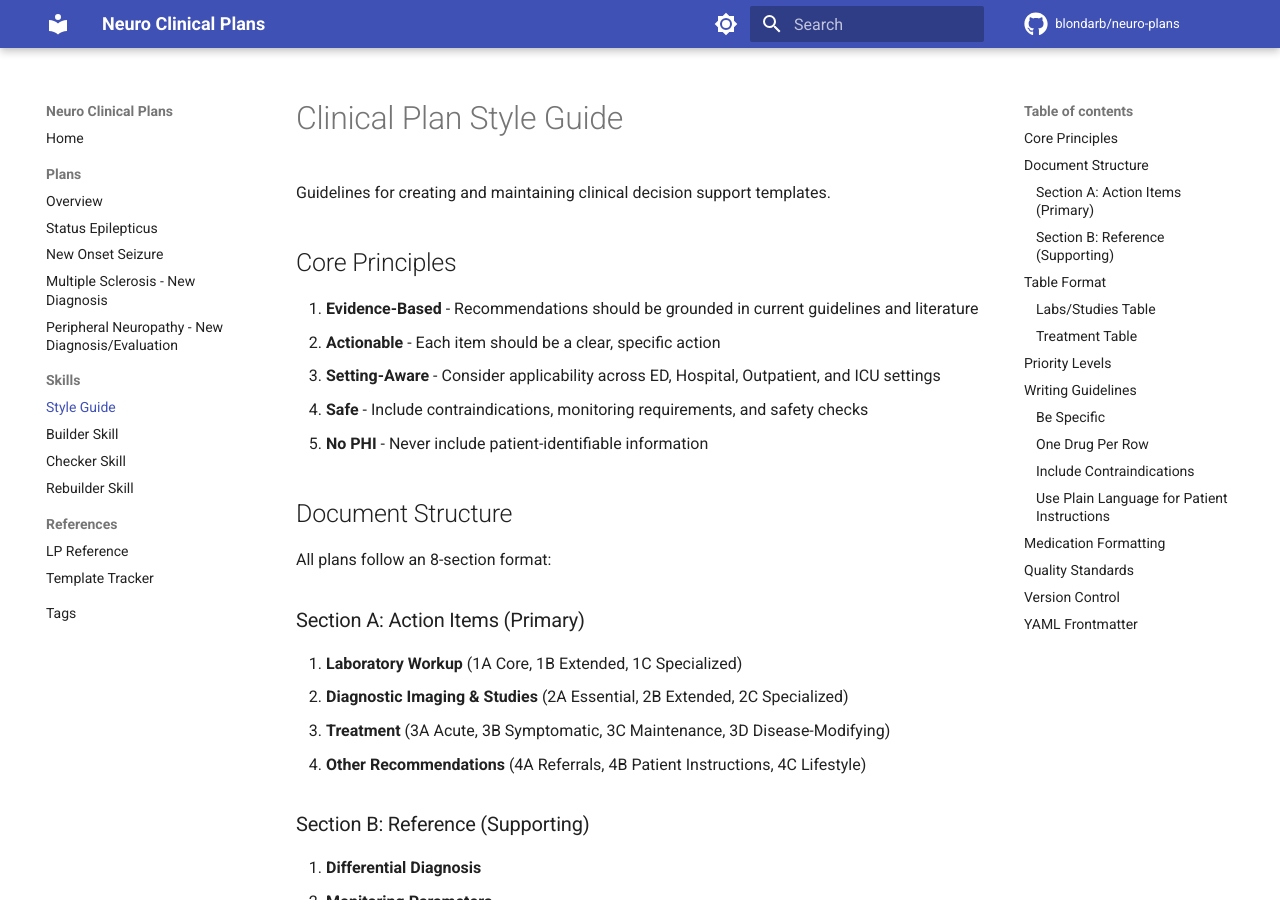
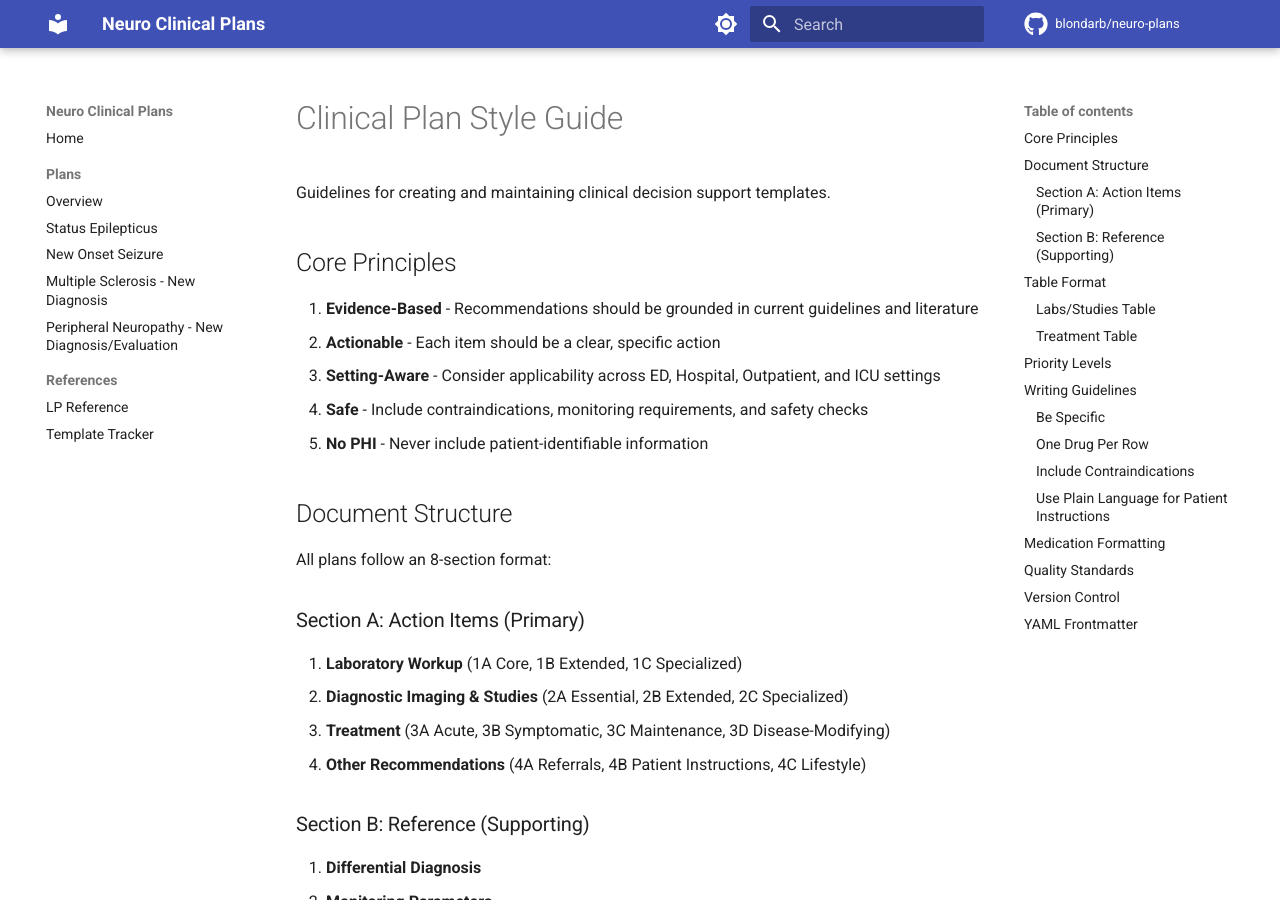
Before and after one commit to blondarb/neuro-plans, an MkDocs documentation site: the page built from docs/skills/style-guide.md, in a window 1280 px wide and 900 px high. Built offline with MkDocs 1.6.1 and Material for MkDocs 9.7.7, drawn with Linux system fonts in a browser that asks for light colours; comment, search, counter and statistics services are not loaded.

Commit message:
Hide skills section from navigation

```diff
--- a/mkdocs.yml
+++ b/mkdocs.yml
@@ -67,12 +67,6 @@ nav:
     - plans/new-onset-seizure.md
     - plans/ms-new-diagnosis.md
     - plans/peripheral-neuropathy.md
-  - Skills:
-    - Style Guide: skills/style-guide.md
-    - Builder Skill: skills/neuro-builder-skill.md
-    - Checker Skill: skills/neuro-checker-skill.md
-    - Rebuilder Skill: skills/neuro-rebuilder-skill.md
   - References:
     - LP Reference: references/lp-reference.md
     - Template Tracker: references/tracker.md
-  - Tags: tags.md
```
